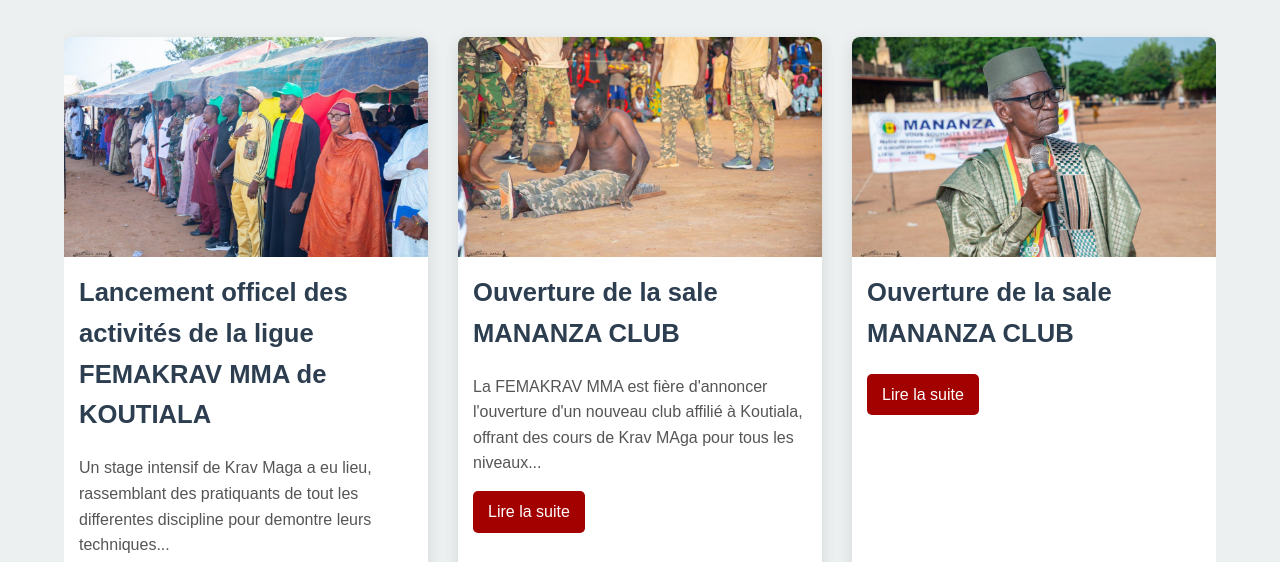
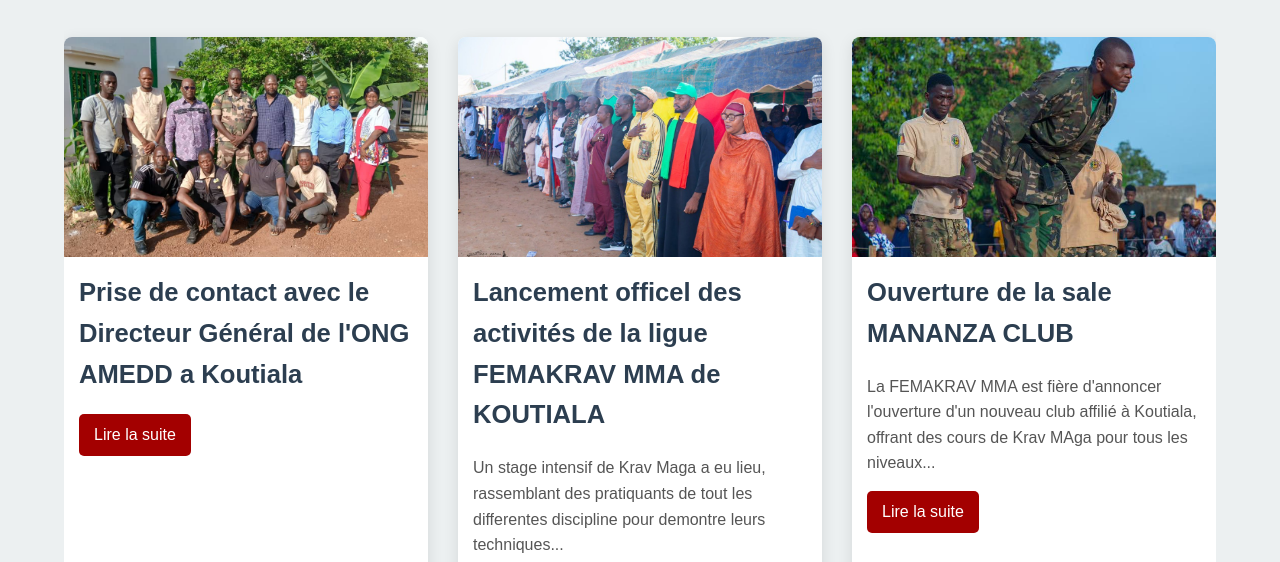
Before and after one commit to harouna-66/ligue-koutiala-kravmaga, a plain HTML site: page actualites.html in a window 1280 px wide. Shown: the part 238-800 px from the top of the page. Drawn offline with Linux system fonts and the light colour scheme.

Commit message:
ajout d'actualiter

```diff
--- a/actualites.html
+++ b/actualites.html
@@ -28,6 +28,14 @@
     <main class="container content-page">
         <h2>Dernières Actualités</h2>
         <div class="news-grid">
+                  <article class="news-card">
+                <img src="images/actualiter001.jpg" alt="Actualité 1">
+                <h3>Prise de contact avec le Directeur Général de l'ONG AMEDD a Koutiala</h3>
+                <a href="#" class="btn">Lire la suite</a>
+                <p class="news-date"></p>
+            </article>
+
+
             <article class="news-card">
                 <img src="images/actualite.jpg" alt="Actualité 1">
                 <h3>Lancement officel des activités de la ligue FEMAKRAV MMA de KOUTIALA</h3>
@@ -37,7 +45,7 @@
             </article>
 
             <article class="news-card">
-                <img src="images/actualite3.jpg" alt="Actualité 2">
+                <img src="images/self.jpg" alt="Actualité 2">
                 <h3>Ouverture de la sale MANANZA CLUB</h3>
                 <p class="news-date"></p>
                 <p>La FEMAKRAV MMA est fière d'annoncer l'ouverture d'un nouveau club affilié à Koutiala, offrant des cours de Krav MAga pour tous les niveaux...</p>
```
Also changed, not shown: contact.html (+2 -1 lines), disciplines.html (+2 -2 lines), images/actualite8.jpg (added), images/actualiter001.jpg (added).
